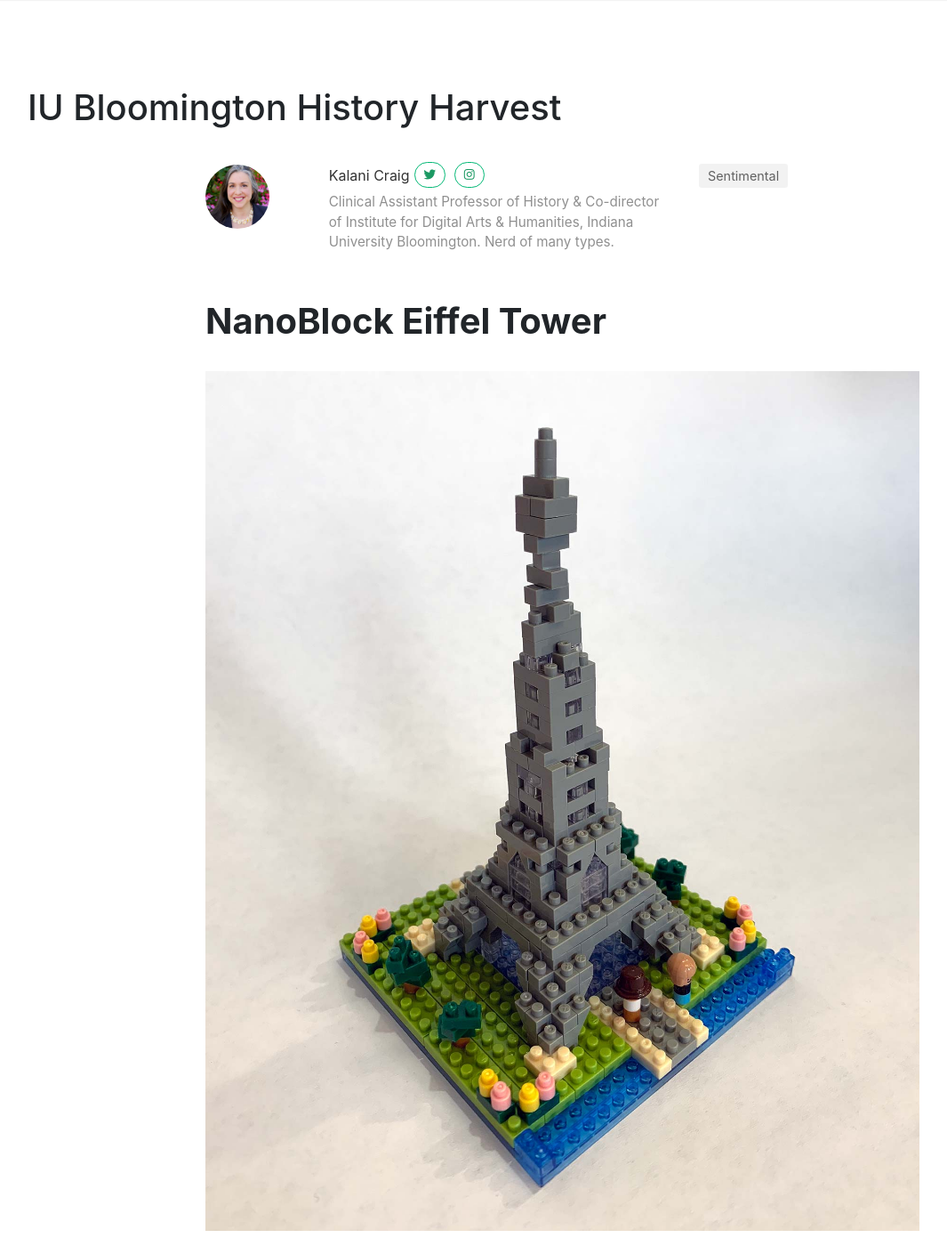
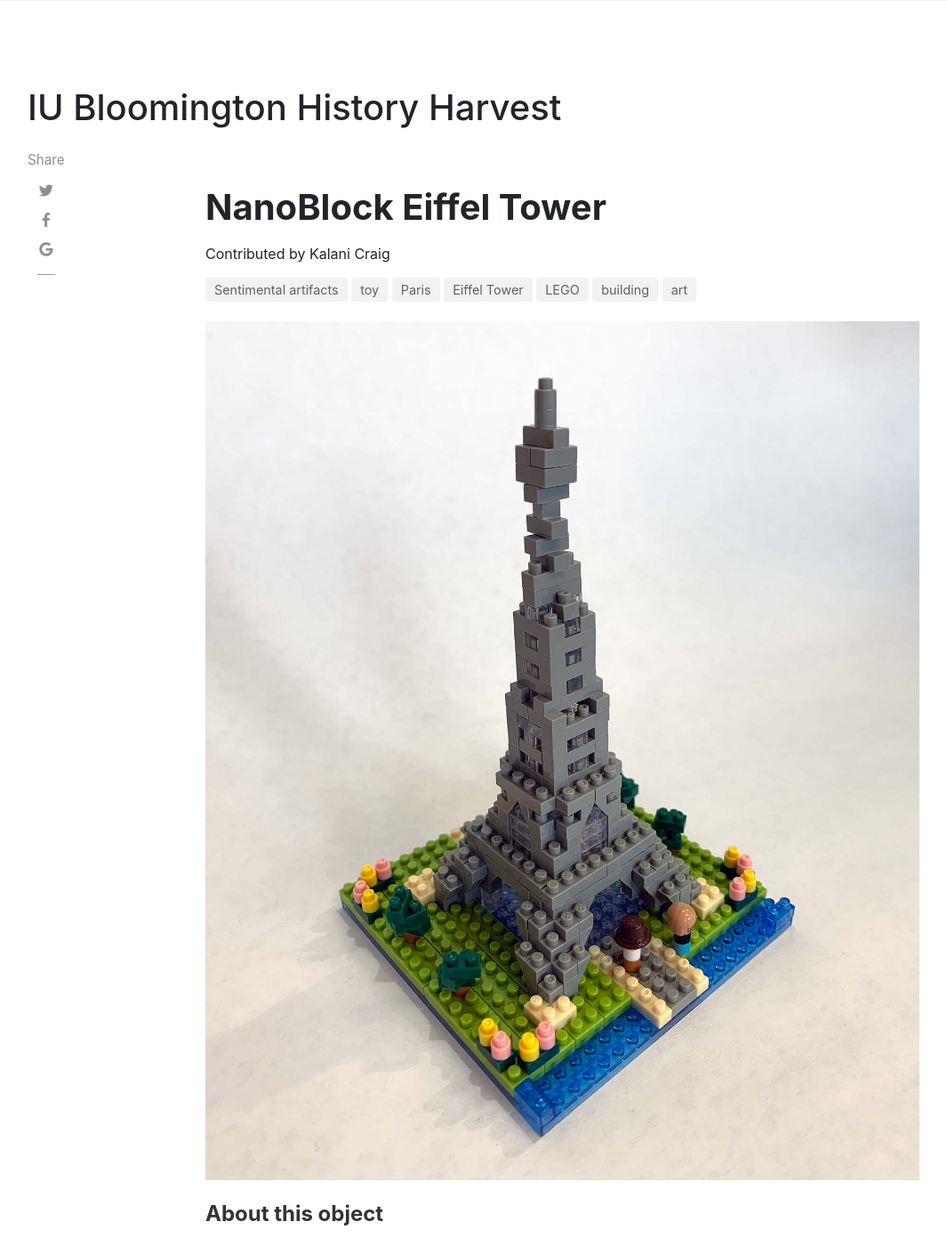
Before and after one commit to IUBHistoryHarvest/IUBHistoryHarvest.github.io, a Jekyll site: the page built from _items/2019-03-06-ID0002.md, in a window 1280 px wide and 1400 px high. Shown: the whole window at 89% size, without its empty margins (54-1119 px from the left). Built offline with Jekyll 4.4.1, drawn with Linux system fonts in a browser that asks for light colours; nearby versions of some CDN libraries; comment, search, counter and statistics services are not loaded.

Commit message:
Updated item listing (remove author, add contributor and tags)

```diff
--- a/_config.yml
+++ b/_config.yml
@@ -178,12 +178,12 @@
 collections:
   items:
     output: true
-    permalink: /:collection/:path/
+    permalink: /:collection/:path:output_ext
     itemid: true
     itemlabel: true
 
 stories:
   items:
     output: true
-    permalink: /:collection/:path/
+    permalink: /:collection/:path:output_ext
     storylabel: true
--- a/_layouts/item.html
+++ b/_layouts/item.html
@@ -11,7 +11,7 @@
 
 		<!-- Post Share -->
 		<div class="col-md-2 pl-0">
-           <!--{% include share.html %} -->
+           {% include share.html %}
 		</div>
 
 
@@ -21,36 +21,26 @@
 		<div class="col-md-9 flex-first flex-md-unordered">
 			<div class="mainheading">
 
-                <!-- Author Box -->
-                {% if page.author %}
-				<div class="row post-top-meta">
-					<div class="col-md-2">
-						<img class="author-thumb" src="{{site.baseurl}}/assets/authors/{{ author.image }}" alt="{{ author.display_name }}">
+			<!-- Post Title -->
+			<div class="section-title col-md-12 mt-4" style="padding-left: 0;">
+			<h1 class="posttitle">{{ page.title }}</h1>
 			</div>
-					<div class="col-md-6">
-						{% if author.twitter %}<a target="_blank" class="link-dark" href="{{ author.web }}">{% endif %}{{ author.display_name }}</a>{% if author.twitter %}<a target="_blank" href="https://twitter.com/{{ author.twitter }}" class="btn follow"><i class="fab fa-twitter"></i></a> {% endif %}{% if author.instagram %}<a target="_blank" href="https://instagram.com/{{ author.twitter }}" class="btn follow"><i class="fab fa-instagram"></i></a> {% endif %}
-						<p><span class="author-description">{{ author.description }}</span>
-					</div>
-				<!-- Post Categories -->
-					<div class="col-md-2">
+			<p>Contributed by {{ page.itemcontributor }}
+			<!-- Post Tags and Categories -->
 			<ul class="tags">
 				{% assign sortedCategories = page.categories | sort %}
 					{% for category in sortedCategories %}
 					<li>
-							 <a class="smoothscroll" href="{{site.baseurl}}/groups/#{{ category | replace: " ","-" }}">{{ category }}</a>
+					 <a class="smoothscroll" href="{{site.baseurl}}/groups#{{ category | replace: " ","-" }}">{{ category }} artifacts</a>
+					</li>
+					{% endfor %}
+				{% for tag in page.tags %}
+				<li>
+				 <a class="smoothscroll" href="{{site.baseurl}}/tags#{{ tag | replace: " ","-" }}">{{ tag }}</a>
 				</li>
 				{% endfor %}
 			</ul>
-					</div>
-					<!-- End Categories -->
-
-				</div>
-                {% endif %}
-
-
-                <!-- Post Title -->
-				<h1 class="posttitle">{{ page.title }}</h1>
-
+			<!-- End Tags and Categories -->
 		</div>
 
 			<!-- Post Featured Image -->
--- a/assets/css/screen.css
+++ b/assets/css/screen.css
@@ -134,7 +134,7 @@
      border-radius:100%;
 }
  .post-top-meta {
-     margin-bottom:2rem;
+     margin-bottom:0rem;
 }
  .post-top-meta .author-thumb {
      width:72px;
@@ -379,7 +379,7 @@
  ul.tags {
      list-style:none;
      padding-left:0;
-     margin:0 0 3rem 0;
+     margin:0 0 .5rem 0;
 }
  ul.tags li {
      display:inline-block;
```
Also changed, not shown: _includes/itembox.html (+9 -5 lines), _items/2019-03-06-ID0002.md (renamed from _items/2019-03-19-ID0002.md, +1 -1 lines), assets/items/2019-03-06-ID0002.jpg (renamed from assets/items/2019-03-19-ID0002.jpg), assets/items/2019-03-06-ID0002_thumb.jpg (renamed from assets/items/2019-03-19-ID0002_thumb.jpg). Lines whose indentation alone changed are shown as unchanged.
